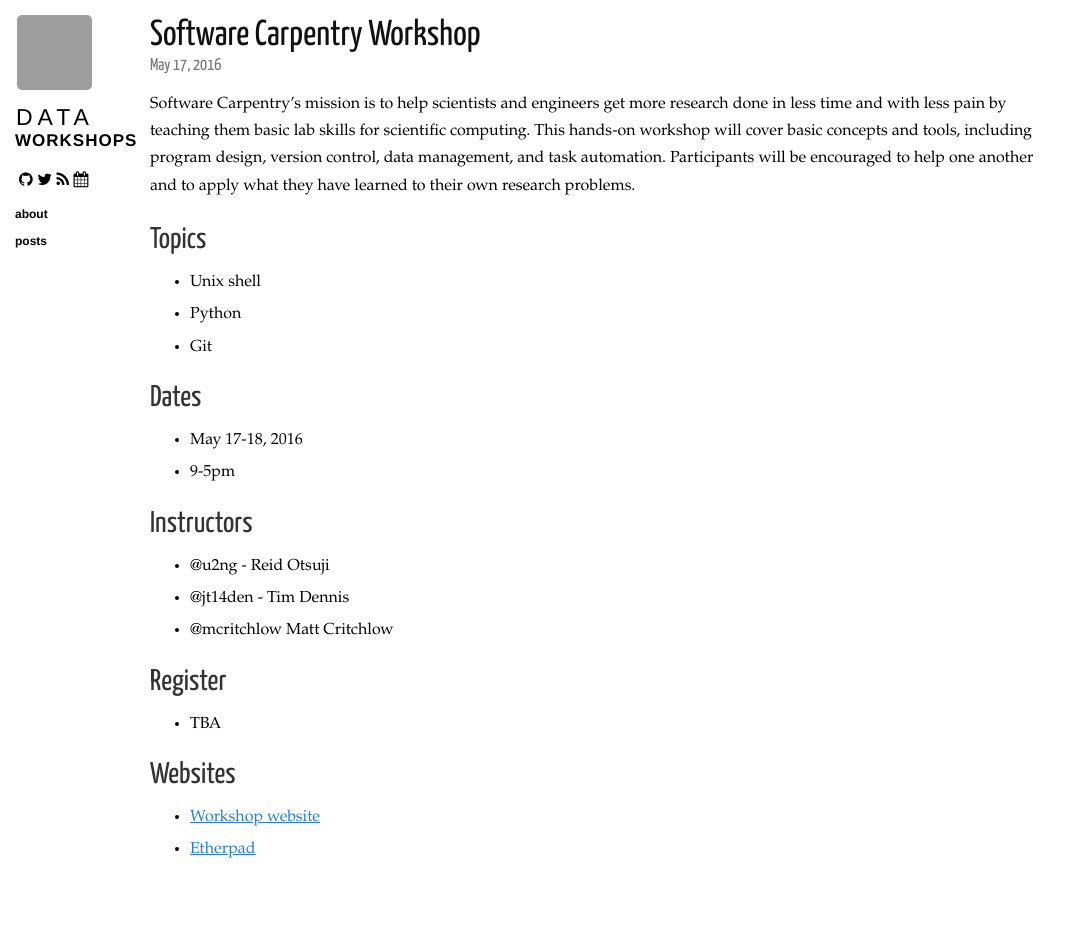
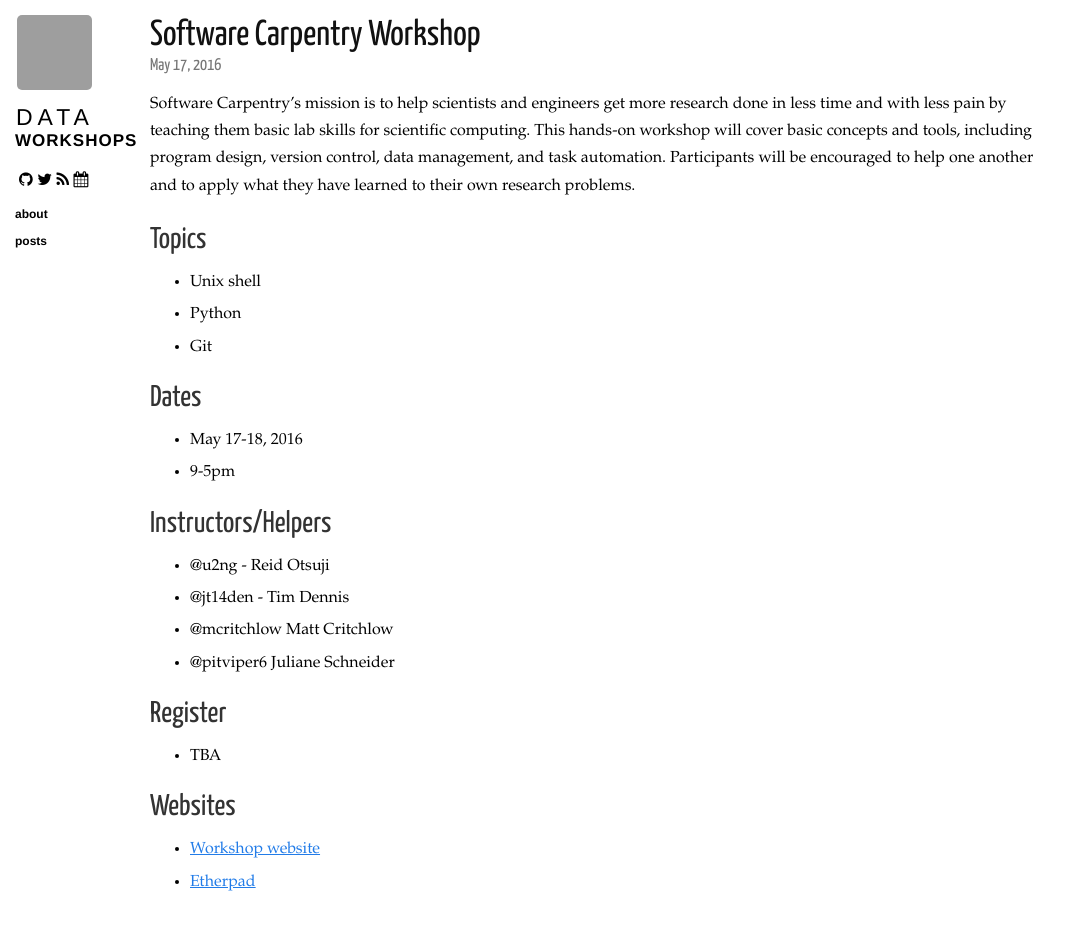
Before and after one commit to ucsdlib/workshops, a Jekyll site: the page built from _posts/2016-05-17-software-carpentry.markdown, in a window 1280 px wide. Shown: the whole page, without its empty margins (0-1081 px from the left). Built offline with Jekyll 4.4.1, drawn with Linux system fonts in a browser that asks for light colours; nearby versions of some CDN libraries; before the commit the page ends 911 px from its top, so only the background shows below that; grey boxes are pictures that could not be loaded.

Commit message:
adding helpers

```diff
--- a/_posts/2016-05-17-software-carpentry.markdown
+++ b/_posts/2016-05-17-software-carpentry.markdown
@@ -17,11 +17,12 @@ Software Carpentry's mission is to help scientists and engineers get more resear
 * May 17-18, 2016
 * 9-5pm
 
-## Instructors
+## Instructors/Helpers
 
 * @u2ng - Reid Otsuji
 * @jt14den - Tim Dennis
 * @mcritchlow Matt Critchlow
+* @pitviper6 Juliane Schneider
 
 ## Register
 
```
